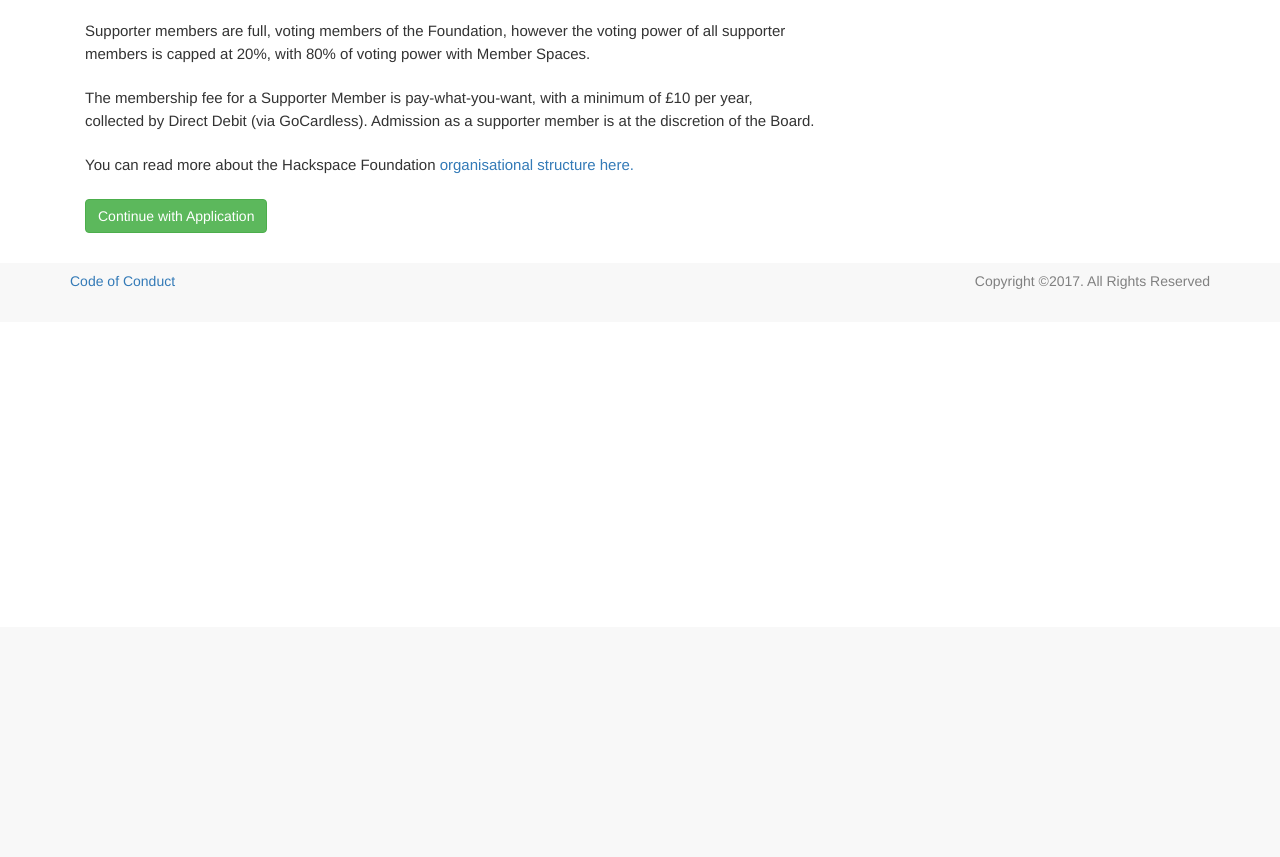
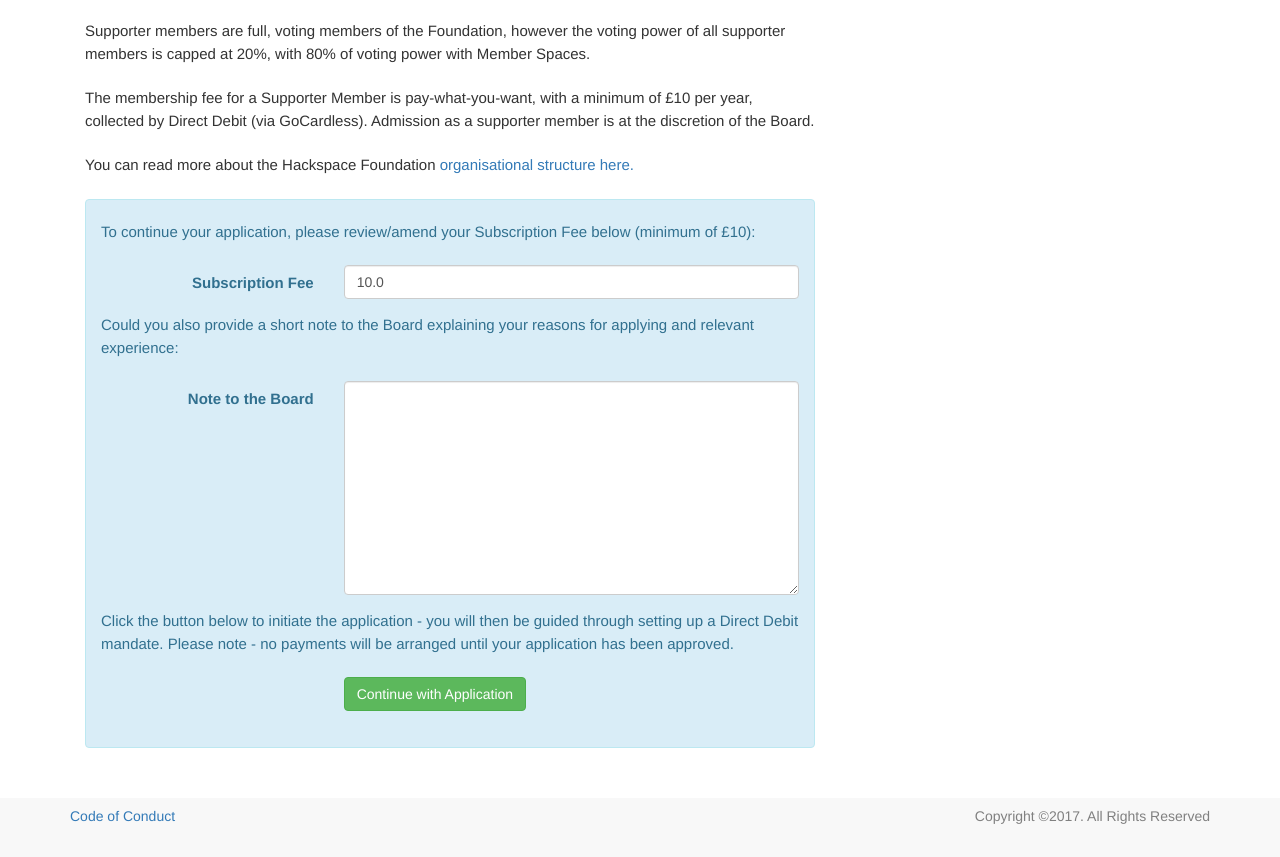
Before and after one commit to UKHackspaceFoundation/website, a Django app: page /join/supporter/1 in a window 1280 px wide. Shown: the part 173-1030 px from the top of the page. Before the commit the page ends 462 px from the top, so only its background shows below. Run offline with Django 3.2, Linux system fonts and the light colour scheme; the visitor is signed in with stand-in values (Sample User, id 1); parts of the project's set-up code (start-up, migrations or seed data) failed here and were passed over; some libraries are stand-ins or nearby versions.

Commit message:
Add fee and application statement

```diff
--- a/main/forms.py
+++ b/main/forms.py
@@ -7,6 +7,7 @@ from django.template.loader import get_template
 from django.template import Context
 from django.conf import settings
 import uuid
+from django import forms
 
 class CustomUserCreationForm(ModelForm):
     class Meta(UserCreationForm.Meta):
@@ -68,3 +69,23 @@ class CustomUserCreationForm(ModelForm):
 
         # commit changes to the DB
         return super(CustomUserCreationForm, self).save(commit)
+
+
+class SupporterMemberForm(ModelForm):
+    class Meta:
+        model = User
+        fields = ('member_fee','member_statement')
+
+    # ensure member_fee is not less than £10.00
+    def clean_member_fee(self):
+        data = self.cleaned_data['member_fee']
+        if data < 10:
+            raise forms.ValidationError("Minimum £10.00")
+        return data
+
+    # ensure member_statement is not empty
+    def clean_member_statement(self):
+        data = self.cleaned_data['member_statement']
+        if data == "":
+            raise forms.ValidationError("Please write at least a few words :)")
+        return data
--- a/main/models.py
+++ b/main/models.py
@@ -30,6 +30,10 @@ class User(AbstractUser):
     member_type = models.CharField(max_length=14, choices=MEMBER_TYPE_CHOICES, default='None')
     # member application status
     member_status = models.CharField(max_length=8, choices=APPROVAL_STATUS_CHOICES, default='Blank')
+    # member subscription fee (chosen by user)
+    member_fee = models.DecimalField(max_digits=8, decimal_places=2, default=10.00)
+    # application statement - aka: why i should be a member statement
+    member_statement = models.TextField(blank=True)
 
     # relationship to users selected space
     space = models.ForeignKey('Space', models.SET_NULL, blank=True, null=True)
@@ -44,7 +48,7 @@ class User(AbstractUser):
 
     # gocardless redirect flow id
     gocardless_redirect_flow_id = models.CharField(max_length=33, blank=True)
-    gocardless_session_token = models.CharField(max_length=33, default=uuid.uuid4().hex)
+    gocardless_session_token = models.CharField(max_length=33, default='')
     gocardless_mandate_id = models.CharField(max_length=16, blank=True)
     gocardless_customer_id = models.CharField(max_length=16, blank=True)
 
--- a/main/templates/main/home.html
+++ b/main/templates/main/home.html
@@ -102,6 +102,7 @@
         </div>
 
         {% if user.space %}
+            {% if user.member_type != "Supporter" %}
                 <div class="panel panel-default">
                     <div class="panel-heading">
                         <h3 class="panel-title">{{ user.space.name }}'s Membership</h3>
@@ -112,6 +113,7 @@
 
                     </div>
                 </div>
+            {% endif %}
 
             <div class="panel panel-default">
                 <div class="panel-heading">
--- a/main/templates/main/supporter_step1.html
+++ b/main/templates/main/supporter_step1.html
@@ -1,4 +1,5 @@
 {% extends "base.html" %}
+{% load widget_tweaks %}
 
 {% block title %}Supporter Membership{% endblock %}
 
@@ -19,7 +20,52 @@
 
     <p>You can read more about the Hackspace Foundation <a href="/foundation/structure.md">organisational structure here.</a></p>
 
-    <a href="{% url 'join_supporter_step2' %}" class="btn btn-success">Continue with Application</a>
+    <div class="alert alert-info">
+        <div class="">
+
+            <form method="POST" class="form-horizontal">
+                {% csrf_token %}
+
+                <p>To continue your application, please review/amend your Subscription Fee below (minimum of &pound;10):</p>
+
+                <div class="form-group">
+                    <label for="inputEmail" class="col-sm-4 control-label">Subscription Fee</label>
+                    <div class="col-sm-8">
+                        {% if form.member_fee.errors %}
+                            {% for error in form.member_fee.errors %}
+                                <div class="alert alert-sm alert-danger">{{ error|escape }}</div>
+                            {% endfor %}
+                        {% endif %}
+                        {% render_field form.member_fee class+="form-control" %}
+                    </div>
+                </div>
+
+                <p>Could you also provide a short note to the Board explaining your reasons for applying and relevant experience:</p>
+
+                <div class="form-group">
+                    <label for="inputEmail" class="col-sm-4 control-label">Note to the Board</label>
+                    <div class="col-sm-8">
+                        {% if form.member_statement.errors %}
+                            {% for error in form.member_statement.errors %}
+                                <div class="alert alert-sm alert-danger">{{ error|escape }}</div>
+                            {% endfor %}
+                        {% endif %}
+                        {% render_field form.member_statement class+="form-control" %}
+                    </div>
+                </div>
+
+                <p>Click the button below to initiate the application - you will then be guided through setting up a Direct Debit mandate.  Please note - no payments will be arranged until your application has been approved.</p>
+
+                <div class="form-group">
+                    <div class="col-sm-offset-4 col-sm-8">
+                        <button type="submit" class="btn btn-success">Continue with Application</button>
+                    </div>
+                </div>
+            </form>
+
+        </div>
+    </div>
+
 </div>
 
 {% endblock %}
--- a/main/urls.py
+++ b/main/urls.py
@@ -12,7 +12,7 @@ urlpatterns = [
     url(r'^home$', views.home, name='home'),
     url(r'^import_spaces$', views.import_spaces, name='import_spaces'),
     url(r'^join$', views.join, name='join'),
-    url(r'^join/supporter/1$', views.join_supporter_step1, name='join_supporter_step1'),
+    url(r'^join/supporter/1$', views.join_supporter_step1.as_view(), name='join_supporter_step1'),
     url(r'^join/supporter/2$', views.join_supporter_step2, name='join_supporter_step2'),
     url(r'^join/supporter/3/(?P<session_token>[0-9A-Za-z_\-]+)$', views.join_supporter_step3, name='join_supporter_step3'),
     url(r'^login$', views.Login.as_view(), name='login'),
--- a/main/views.py
+++ b/main/views.py
@@ -8,7 +8,7 @@ from django.contrib.auth.decorators import login_required
 from django.contrib.admin.views.decorators import staff_member_required
 from django.views.generic.edit import CreateView
 from .models import Space
-from .forms import CustomUserCreationForm
+from .forms import CustomUserCreationForm, SupporterMemberForm
 from django.contrib.auth.forms import PasswordResetForm
 import requests
 import markdown
@@ -19,6 +19,7 @@ from django.conf import settings
 from django.views.generic.edit import UpdateView
 from django.urls import reverse_lazy, reverse
 import gocardless_pro
+import uuid
 
 
 def index(request):
@@ -156,9 +157,14 @@ def join(request):
     return render(request, 'main/join.html')
 
 
-@login_required
-def join_supporter_step1(request):
-    return render(request, 'main/supporter_step1.html')
+class join_supporter_step1(UpdateView):
+    model = User
+    success_url = reverse_lazy('join_supporter_step2')
+    form_class = SupporterMemberForm
+    template_name = 'main/supporter_step1.html'
+
+    def get_object(self, queryset=None):
+        return self.request.user
 
 
 @login_required
@@ -168,6 +174,9 @@ def join_supporter_step2(request):
         access_token = getattr(settings, "GOCARDLESS_ACCESS_TOKEN", None),
         environment = getattr(settings, "GOCARDLESS_ENVIRONMENT", None)
     )
+
+    # generate a new session_token
+    request.user.gocardless_session_token = uuid.uuid4().hex
 
     # create a redirect_flow, pre-fill the users name and email
     redirect_flow = client.redirect_flows.create(
@@ -185,10 +194,6 @@ def join_supporter_step2(request):
 
     # store the redirect id
     request.user.gocardless_redirect_flow_id = redirect_flow.id
-
-    # update the type and status
-    request.user.member_type = 'Supporter'
-    request.user.member_status = 'Pending'
 
     # commit changes to database
     request.user.save()
@@ -218,11 +223,18 @@ def join_supporter_step3(request, session_token):
             }
         )
 
+        # update the member type and status
+        request.user.member_type = 'Supporter'
+        request.user.member_status = 'Pending'
+
         # save customer and mandate IDs
         request.user.gocardless_mandate_id = redirect_flow.links.mandate
         request.user.gocardless_customer_id = redirect_flow.links.customer
 
         request.user.save()
+
+        # Notify admin of pending application
+        # TODO:
 
     except gocardless_pro.errors.InvalidStateError as e:
         messages.error(request, "Invalid State: " + str(e), extra_tags='alert-danger')
```
Also changed, not shown: main/migrations/0019_auto_20170421_1426.py (added), main/migrations/0020_auto_20170421_1427.py (added), main/migrations/0021_user_member_statement.py (added). Lines whose indentation alone changed are shown as unchanged.
